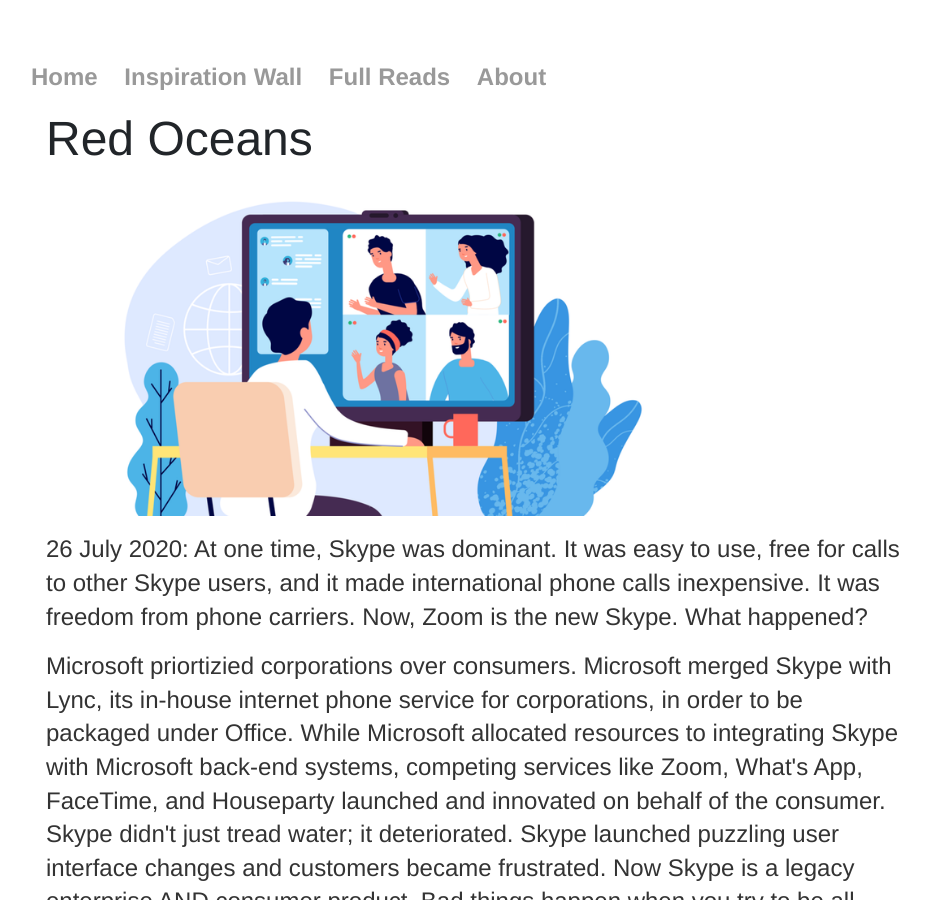
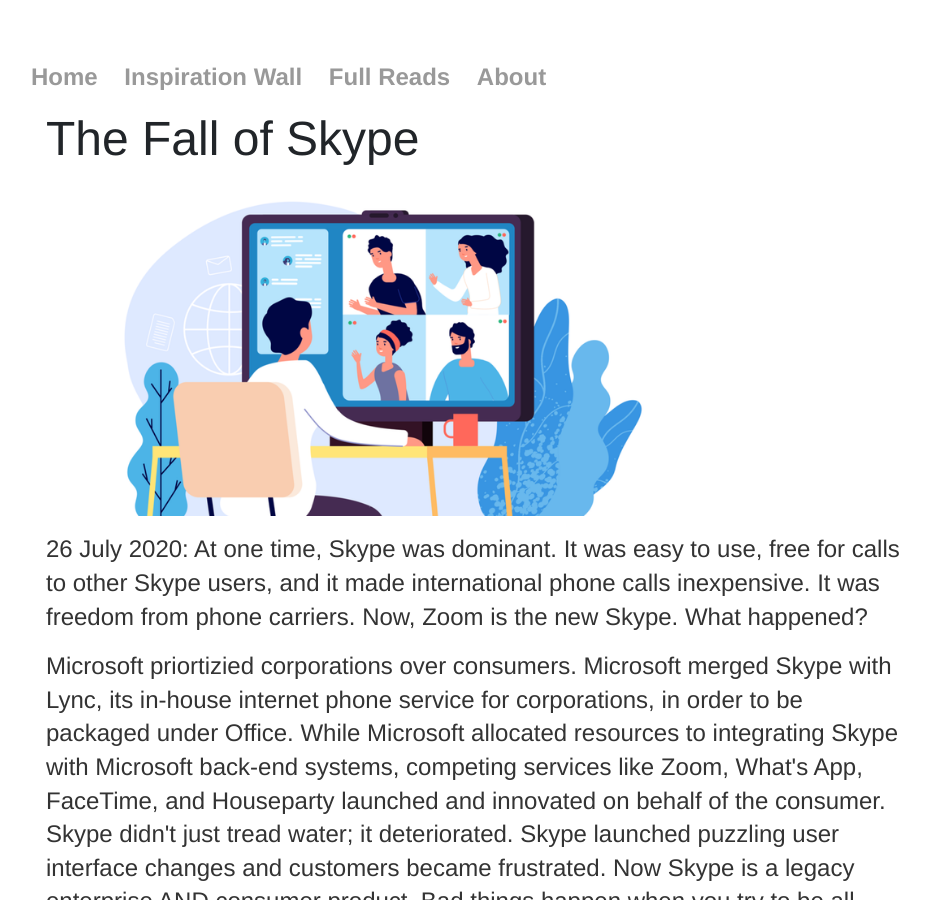
Before and after one commit to hikesandbikes/hikesandbikes.github.io, a Jekyll site: the page built from index.html, in a window 1280 px wide and 900 px high. Shown: the whole window, without its empty margins (161-1091 px from the left). Built offline with Jekyll 4.4.1, drawn with Linux system fonts in a browser that asks for light colours.

Commit message:
fix skype post

```diff
--- a/index.html
+++ b/index.html
@@ -2,7 +2,7 @@
 layout: default
 title: Josh Huang's Blog
 ---
-<h1>Red Oceans</h1>
+<h1>The Fall of Skype</h1>
 
 <p><img src="static/img/zoom.png" width="650"></p>
 
```
